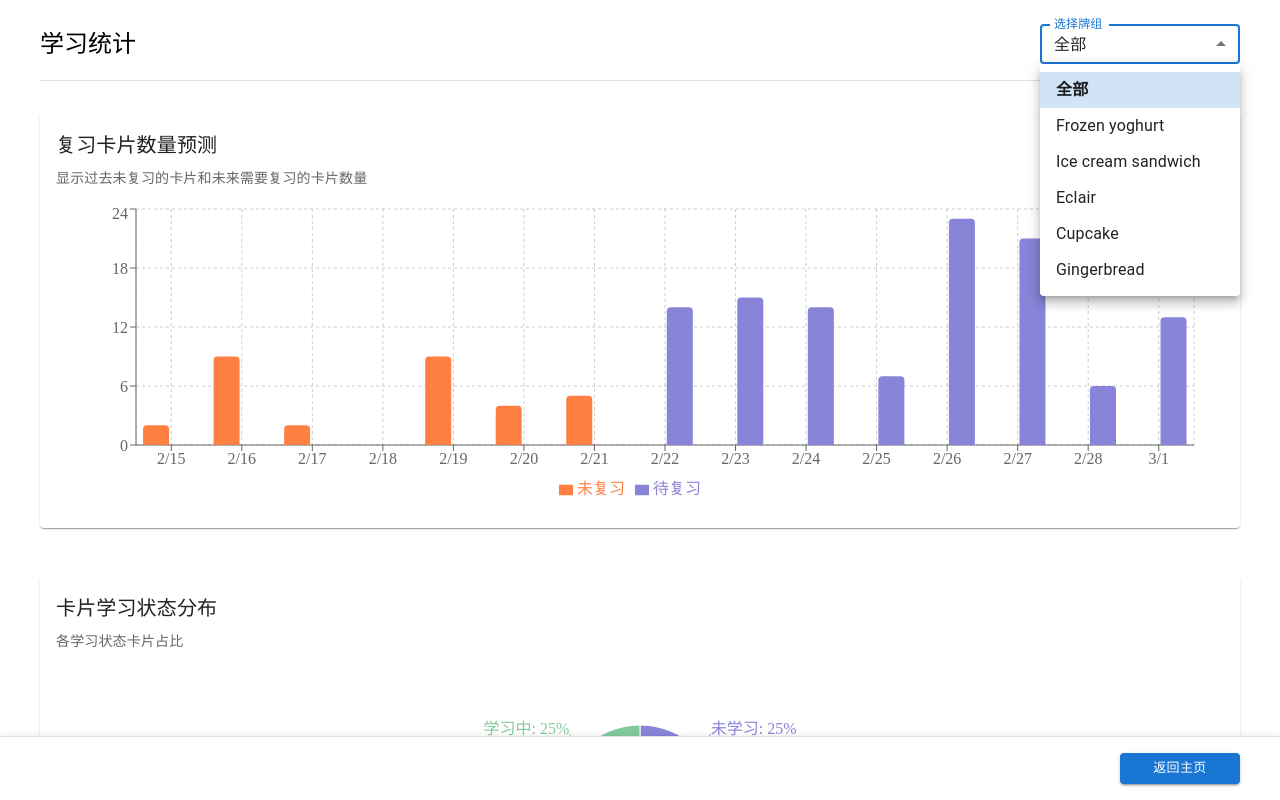
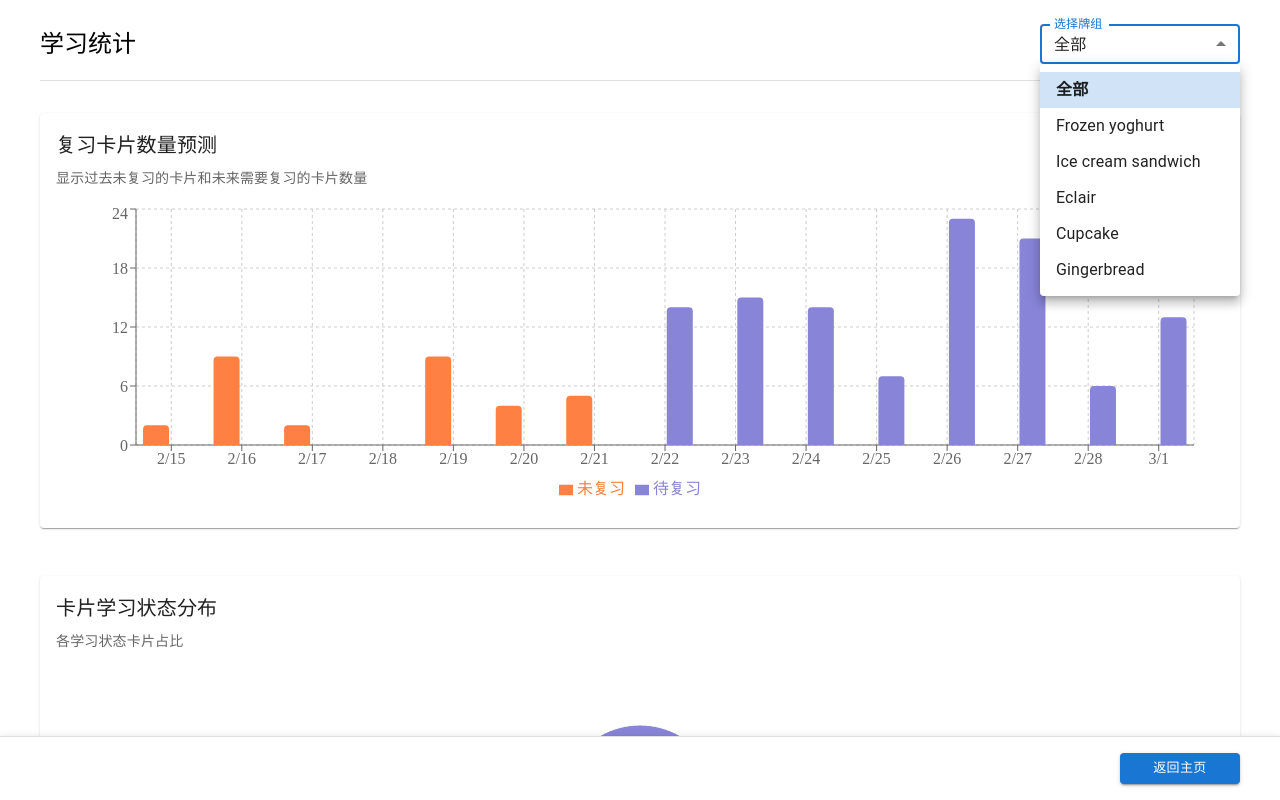
Before and after one commit to Nickel-Angel/EchoCard, a React (Vite) app: page /card-memo-statistic in a window 1280 px wide. Both pictures are taken after a click on the element "全部". Built offline with nearby package versions, Linux system fonts and the light colour scheme.

Commit message:
optimize code structure

```diff
--- a/src/App.css
+++ /dev/null
@@ -1,3 +0,0 @@
-.tabpanel {
-  width: 88%;
-}
--- a/src/App.tsx
+++ b/src/App.tsx
@@ -1,6 +1,5 @@
 import { useState } from "react";
 // import { invoke } from "@tauri-apps/api/core";
-import "./App.css";
 import CardMemoMain from "./CardMemo/CardMemoMain";
 import CardEditMain from "./CardEdit/CardEditMain";
 import SettingsMain from "./Settings/SettingsMain";
@@ -23,7 +22,7 @@ function TabPanel(props: TabPanelProps) {
 
   return (
     <div
-      className="tabpanel"
+      style={{ width: "88%" }}
       role="tabpanel"
       hidden={value !== index}
       id={`vertical-tabpanel-${index}`}
@@ -54,7 +53,15 @@ function App() {
   };
 
   return (
-    <Box sx={{ flexGrow: 1, bgcolor: "background.paper", display: "flex", height: "100%", overflow: "hidden" }}>
+    <Box
+      sx={{
+        flexGrow: 1,
+        bgcolor: "background.paper",
+        display: "flex",
+        height: "100%",
+        overflow: "hidden",
+      }}
+    >
       <Tabs
         orientation="vertical"
         value={value}
--- a/src/CardMemo/CardMemoMain.tsx
+++ b/src/CardMemo/CardMemoMain.tsx
@@ -177,20 +177,20 @@ function CardMemoMain() {
     );
   }
   return (
-    <div
-      style={{
+    <Box
+      sx={{
         display: "flex",
         justifyContent: "center",
         alignItems: "center",
       }}
     >
-      <p style={{ paddingTop: "20px", textAlign: "center" }}>
+      <Box sx={{ paddingTop: "20px", textAlign: "center" }}>
         你还没有卡组哦，快去添加卡组吧~
         <br />
         <br />
         <Button variant="contained">添加卡组</Button>
-      </p>
-    </div>
+      </Box>
+    </Box>
   );
 }
 
--- a/src/CardMemo/CardMemoStatistic.tsx
+++ b/src/CardMemo/CardMemoStatistic.tsx
@@ -4,12 +4,7 @@ import CardContent from "@mui/material/CardContent";
 import Typography from "@mui/material/Typography";
 import Box from "@mui/material/Box";
 import Grid from "@mui/material/Grid2";
-import Button from "@mui/material/Button";
-import FormControl from "@mui/material/FormControl";
-import InputLabel from "@mui/material/InputLabel";
-import Select, { SelectChangeEvent } from "@mui/material/Select";
-import MenuItem from "@mui/material/MenuItem";
-import { useNavigate } from "react-router-dom";
+import { SelectChangeEvent } from "@mui/material/Select";
 import {
   BarChart,
   Bar,
@@ -23,26 +18,13 @@ import {
   Pie,
   Cell,
 } from "recharts";
-
-interface DeckDataItem {
-  deckIndex: number;
-  name: string;
-  tolearn: number;
-  learning: number;
-  toreview: number;
-}
-
-interface ForecastDataItem {
-  date: string;
-  type: string;
-  missed?: number;
-  forecast?: number;
-}
-
-interface reviewDataItem {
-  date: string;
-  reviewed: number;
-}
+import {
+  StatisticHeader,
+  StatisticFooter,
+  DeckDataItem,
+  ForecastDataItem,
+  reviewDataItem,
+} from "./StatisticUtils";
 
 // 模拟牌组数据 - 实际应用中应从后端获取
 const generateDecks = (): DeckDataItem[] => [
@@ -102,11 +84,16 @@ const generateForecastData = (): ForecastDataItem[] => {
   return data;
 };
 
-const generateStatusData = () => [
-  { name: "未学习", value: 1, color: "#8884d8" },
-  { name: "学习中", value: 1, color: "#82ca9d" },
-  { name: "已掌握", value: 1, color: "#ffc658" },
-  { name: "待复习", value: 1, color: "#ff8042" },
+const generateStatusData = (
+  tolearn: number = 1,
+  learning: number = 0,
+  reviewed: number = 0,
+  toreview: number = 0
+) => [
+  { name: "未学习", value: tolearn, color: "#8884d8" },
+  { name: "学习中", value: learning, color: "#82ca9d" },
+  { name: "已掌握", value: reviewed, color: "#ffc658" },
+  { name: "待复习", value: toreview, color: "#ff8042" },
 ];
 
 const generateReviewData = (): reviewDataItem[] => {
@@ -131,7 +118,6 @@ function CardMemoStatistic() {
   const [forecastData, setForecastData] = useState(generateForecastData());
   const [statusData, setStatusData] = useState(generateStatusData());
   const [reviewData, setReviewData] = useState(generateReviewData());
-  const navigate = useNavigate();
 
   const handleDeckChange = (e: SelectChangeEvent<number>) => {
     if (e.target.value === null) {
@@ -144,7 +130,7 @@ function CardMemoStatistic() {
     if (e.target.value === 0) {
       // 全部牌组数据
       setForecastData(generateForecastData());
-      setStatusData(generateStatusData());
+      setStatusData(generateStatusData(23, 49, 30, 32));
       setReviewData(generateReviewData());
     } else {
       // 特定牌组数据 - 这里简单修改一下数据以示区别
@@ -157,7 +143,7 @@ function CardMemoStatistic() {
         }))
       );
       setStatusData(
-        generateStatusData().map((item) => ({
+        generateStatusData(23, 49, 30, 32).map((item) => ({
           ...item,
           value: Math.floor(item.value * multiplier),
         }))
@@ -174,47 +160,11 @@ function CardMemoStatistic() {
   return (
     <Box sx={{ maxWidth: 1200, mx: "auto", px: 2 }}>
       {/* 固定在顶部的导航栏 */}
-      <Box
-        sx={{
-          position: "sticky",
-          top: 0,
-          zIndex: 1100,
-          backgroundColor: "background.paper",
-          py: 2,
-          borderBottom: 1,
-          borderColor: "divider",
-          display: "flex",
-          justifyContent: "space-between",
-          alignItems: "center",
-          width: "100%",
-        }}
-      >
-        <Typography variant="h5" component="h1">
-          学习统计
-        </Typography>
-
-        <FormControl sx={{ minWidth: 200 }} size="small">
-          <InputLabel id="deck-select-label">选择牌组</InputLabel>
-          <Select
-            labelId="deck-select-label"
-            id="deck-select"
-            value={selectedDeckId}
-            label="选择牌组"
-            onChange={handleDeckChange}
-            size="small"
-          >
-            {decks.map((deck) => (
-              <MenuItem
-                key={deck.deckIndex}
-                value={deck.deckIndex}
-                sx={deck.deckIndex === 0 ? { fontWeight: "bold" } : {}}
-              >
-                {deck.name}
-              </MenuItem>
-            ))}
-          </Select>
-        </FormControl>
-      </Box>
+      <StatisticHeader
+        decks={decks}
+        selectedDeckId={selectedDeckId}
+        handleDeckChange={handleDeckChange}
+      />
 
       <Box sx={{ mt: 4 }}>
         <Grid container spacing={3}>
@@ -353,48 +303,7 @@ function CardMemoStatistic() {
       </Box>
 
       {/* 固定在底部的导航栏 */}
-      <Box
-        sx={{
-          position: "fixed",
-          bottom: 0,
-          left: 0,
-          right: 0,
-          zIndex: 1100,
-          backgroundColor: "background.paper",
-          py: 2,
-          borderTop: 1,
-          borderColor: "divider",
-          display: "flex",
-          justifyContent: "center",
-          alignItems: "center",
-          width: "100%",
-          boxShadow: 3,
-        }}
-      >
-        <Box
-          sx={{
-            width: "100%",
-            maxWidth: 1200,
-            px: 4,
-            display: "flex",
-            justifyContent: "flex-end",
-          }}
-        >
-          <Button
-            variant="contained"
-            size="small"
-            onClick={() => {
-              navigate("/");
-            }}
-            sx={{ minWidth: 120 }}
-          >
-            返回主页
-          </Button>
-        </Box>
-      </Box>
-
-      {/* 添加底部空间，防止内容被底部导航栏遮挡 */}
-      <Box sx={{ height: 80 }} />
+      <StatisticFooter />
     </Box>
   );
 }
--- /dev/null
+++ b/src/CardMemo/StatisticUtils.tsx
@@ -0,0 +1,134 @@
+import Box from "@mui/material/Box";
+import Typography from "@mui/material/Typography";
+import Button from "@mui/material/Button";
+import FormControl from "@mui/material/FormControl";
+import InputLabel from "@mui/material/InputLabel";
+import Select, { SelectChangeEvent } from "@mui/material/Select";
+import MenuItem from "@mui/material/MenuItem";
+import { useNavigate } from "react-router-dom";
+
+export interface DeckDataItem {
+  deckIndex: number;
+  name: string;
+  tolearn: number;
+  learning: number;
+  toreview: number;
+}
+
+export interface ForecastDataItem {
+  date: string;
+  type: string;
+  missed?: number;
+  forecast?: number;
+}
+
+export interface reviewDataItem {
+  date: string;
+  reviewed: number;
+}
+
+interface StatisticHeaderProps {
+  decks: DeckDataItem[];
+  selectedDeckId: number;
+  handleDeckChange: (e: SelectChangeEvent<number>) => void;
+}
+
+function StatisticHeader({
+  decks,
+  selectedDeckId,
+  handleDeckChange,
+}: StatisticHeaderProps) {
+  return (
+    <Box
+      sx={{
+        position: "sticky",
+        top: 0,
+        zIndex: 1100,
+        backgroundColor: "background.paper",
+        py: 2,
+        borderBottom: 1,
+        borderColor: "divider",
+        display: "flex",
+        justifyContent: "space-between",
+        alignItems: "center",
+        width: "100%",
+      }}
+    >
+      <Typography variant="h5" component="h1">
+        学习统计
+      </Typography>
+
+      <FormControl sx={{ minWidth: 200 }} size="small">
+        <InputLabel id="deck-select-label">选择牌组</InputLabel>
+        <Select
+          labelId="deck-select-label"
+          id="deck-select"
+          value={selectedDeckId}
+          label="选择牌组"
+          onChange={handleDeckChange}
+          size="small"
+        >
+          {decks.map((deck) => (
+            <MenuItem
+              key={deck.deckIndex}
+              value={deck.deckIndex}
+              sx={deck.deckIndex === 0 ? { fontWeight: "bold" } : {}}
+            >
+              {deck.name}
+            </MenuItem>
+          ))}
+        </Select>
+      </FormControl>
+    </Box>
+  );
+}
+
+function StatisticFooter() {
+  const navigate = useNavigate();
+  return (
+    <>
+      <Box
+        sx={{
+          position: "fixed",
+          bottom: 0,
+          left: 0,
+          right: 0,
+          zIndex: 1100,
+          backgroundColor: "background.paper",
+          py: 2,
+          borderTop: 1,
+          borderColor: "divider",
+          display: "flex",
+          justifyContent: "center",
+          alignItems: "center",
+          width: "100%",
+          boxShadow: 3,
+        }}
+      >
+        <Box
+          sx={{
+            width: "100%",
+            maxWidth: 1200,
+            px: 4,
+            display: "flex",
+            justifyContent: "flex-end",
+          }}
+        >
+          <Button
+            variant="contained"
+            size="small"
+            onClick={() => {
+              navigate("/");
+            }}
+            sx={{ minWidth: 120 }}
+          >
+            返回主页
+          </Button>
+        </Box>
+      </Box>
+      <Box sx={{ height: 80 }} />
+    </>
+  );
+}
+
+export { StatisticHeader, StatisticFooter };
```
